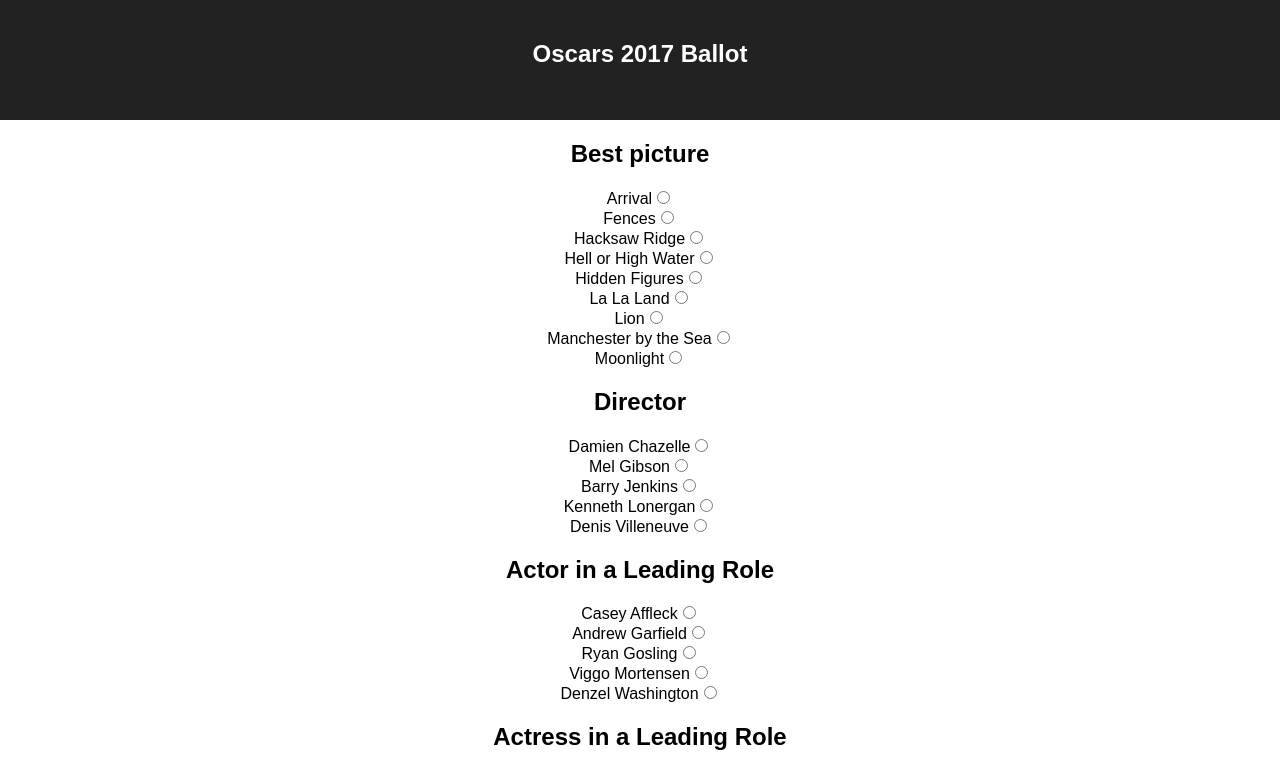
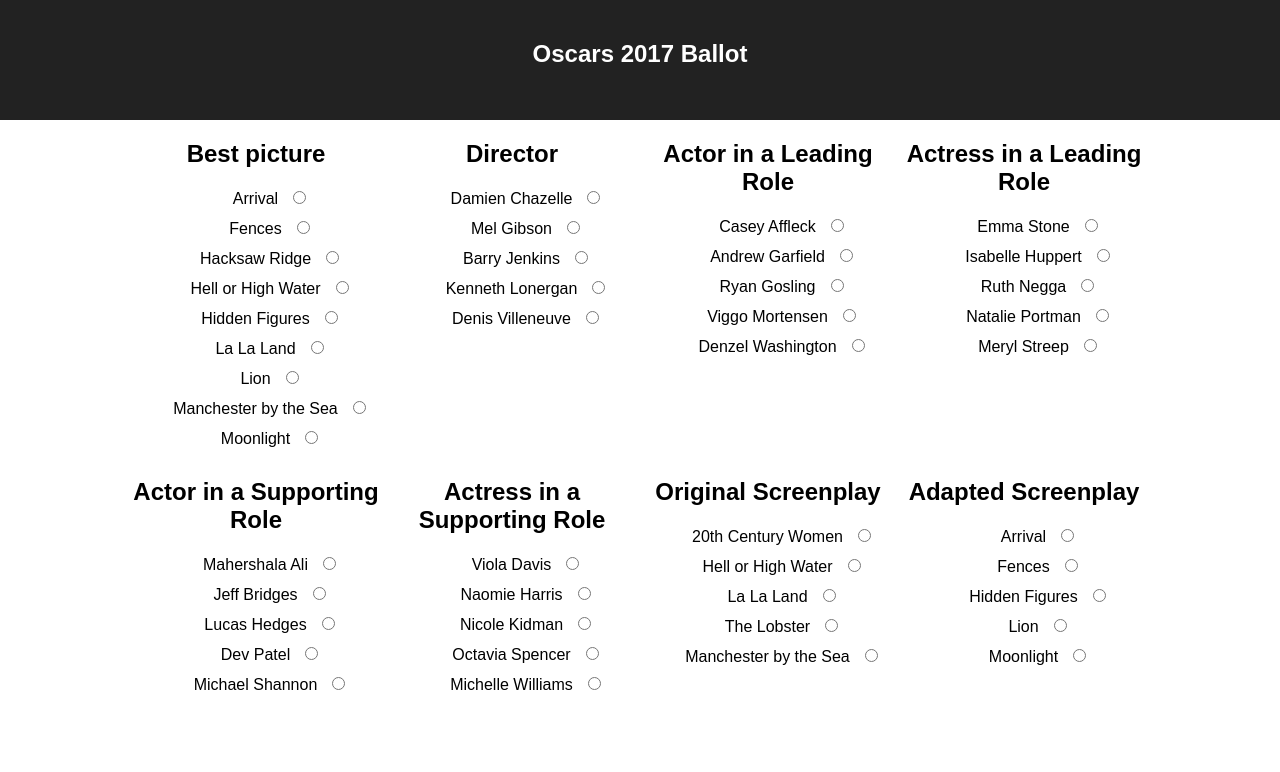
Before and after one commit to eburillo/oscars2017, a React app: page / in a window 1280 px wide. Shown: the top 772 px of the page. Built offline with nearby package versions, Linux system fonts and the light colour scheme.

Commit message:
Some temporary css

```diff
--- a/src/css/app.css
+++ b/src/css/app.css
@@ -12,3 +12,32 @@
 .App-intro {
   font-size: large;
 }
+
+.ballot-from {
+    max-width: 1024px;
+    margin: 0 auto;
+}
+
+
+.category-block {
+    display: inline-block;
+    vertical-align: top;
+    width: 25%;
+    min-height: 300px;
+}
+
+.nominee-block {
+    margin-bottom: 10px;
+    padding-left: 30px;
+    display: block;
+    overflow: hidden;
+}
+
+.nominee-block > label {
+    width: 100%;
+    display: block;
+}
+
+.nominee-title {
+    margin-right: 10px;
+}
```
